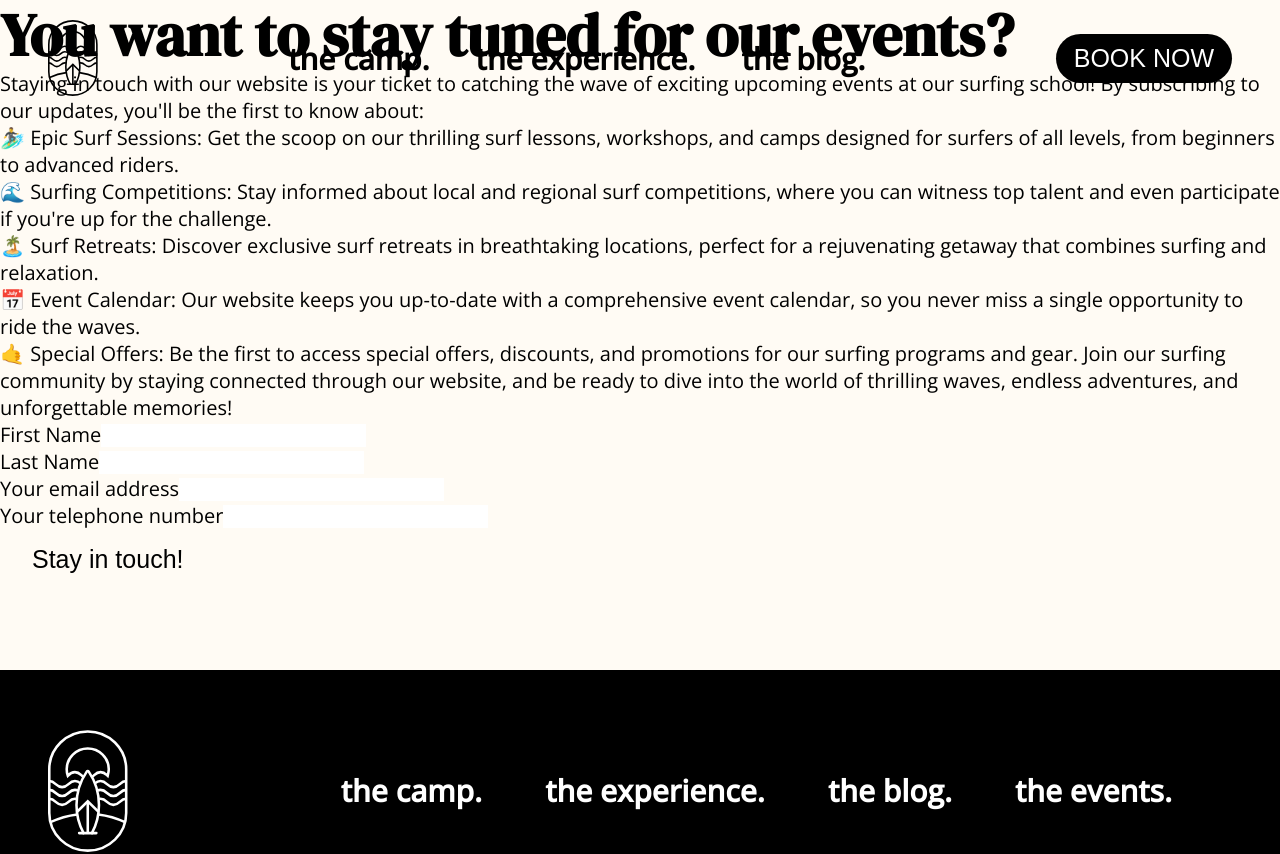
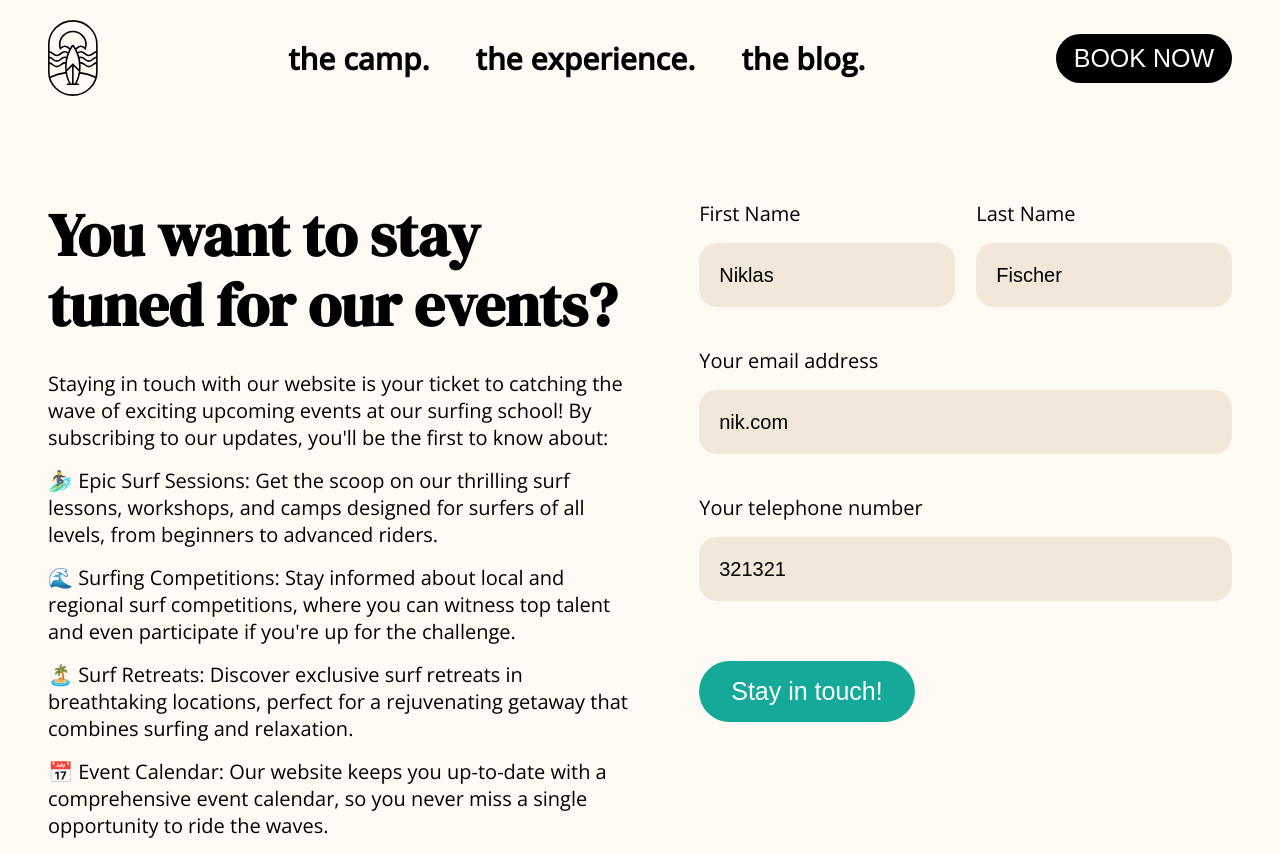
Before and after one commit to Nickfis/surfcamp, a Next.js app: page /events in a window 1280 px wide. Shown: the top 854 px of the page. Built offline with nearby package versions, Linux system fonts and the light colour scheme.

Commit message:
Signup Form component, styling & functionality

```diff
--- a/app/_components/Events/SignupForm.jsx
+++ b/app/_components/Events/SignupForm.jsx
@@ -1,12 +1,45 @@
 "use client";
 import { useState } from "react";
 import TextInput from "../TextInput";
+import axios from "axios";
+import { allDataFilledIn } from "@/utils/validation.utils";
 
 const SignupForm = ({ headline, infoText, buttonLabel }) => {
-  const [formData, setFormData] = useState({});
+  const [formData, setFormData] = useState({
+    firstName: "Niklas",
+    lastName: "Fischer",
+    email: "nik.com",
+    phone: "321321",
+  });
+  const [showConfirmation, setShowConfirmation] = useState(false);
+  const [errorMessage, setErrorMessage] = useState(false);
 
   const onChange = (e) => {
-    console.log("hi");
+    setFormData({ ...formData, [e.target.name]: e.target.value });
+  };
+
+  const onSubmit = async (e) => {
+    e.preventDefault();
+    const payload = {
+      data: { ...formData, isGeneralInterest: true },
+    };
+
+    if (allDataFilledIn(formData)) {
+      try {
+        const response = await axios.post(
+          `${process.env.NEXT_PUBLIC_STRAPI_URL}/api/participants`,
+          payload
+        );
+        console.log(response);
+        setShowConfirmation(true);
+      } catch (err) {
+        setErrorMessage(
+          err.response?.data?.error?.message || "Something went wrong"
+        );
+      }
+    } else {
+      setErrorMessage("Please fill out all fields.");
+    }
   };
 
   return (
@@ -15,7 +48,12 @@ const SignupForm = ({ headline, infoText, buttonLabel }) => {
         <h3 className="signup-form__headline">{headline}</h3>
         {infoText}
       </div>
-      <form className="signup-form__form">
+      {showConfirmation ? (
+        <div className="signup-form__form">
+          <h4>Thank you for signing up. We will get in touch soon!</h4>
+        </div>
+      ) : (
+        <form className="signup-form__form" onSubmit={onSubmit}>
           <div className="signup-form__name-container">
             <TextInput
               inputName="firstName"
@@ -42,10 +80,14 @@ const SignupForm = ({ headline, infoText, buttonLabel }) => {
             onChange={onChange}
             label="Your telephone number"
           />
-        <button className="btn btn--medium btn--teal">
+          {errorMessage && (
+            <p className="copy signup-form__error">{errorMessage}</p>
+          )}
+          <button className="btn btn--medium btn--turquoise" type="submit">
             {buttonLabel || "Stay in touch!"}
           </button>
         </form>
+      )}
     </section>
   );
 };
--- a/sass/components/_input.scss
+++ b/sass/components/_input.scss
@@ -7,4 +7,22 @@
     color: black;
     font-size: 2rem;
   }
+
+  &--beige {
+    height: 6.4rem;
+    border-radius: 1.8rem;
+    padding: 2rem;
+    background-color: $light-brown;
+  }
+
+  &__container {
+    & .input {
+      display: block;
+    }
+
+    & label {
+      display: block;
+      margin-bottom: 1.6rem;
+    }
+  }
 }
--- /dev/null
+++ b/sass/components/events/signup-form.scss
@@ -0,0 +1,46 @@
+.signup-form {
+  display: flex;
+  justify-content: space-between;
+
+  &__headline {
+    margin-bottom: 3rem;
+  }
+
+  &__info {
+    width: 49%;
+
+    & .copy:not(:last-of-type) {
+      margin-bottom: 1.6rem;
+    }
+  }
+
+  &__form {
+    width: 45%;
+
+    & .input {
+      width: 100%;
+    }
+
+    & .input__container {
+      margin-bottom: 4rem;
+    }
+
+    & .btn {
+      margin-top: 2rem;
+    }
+  }
+
+  &__name-container {
+    display: flex;
+    justify-content: space-between;
+
+    & .input__container {
+      width: 48%;
+    }
+  }
+
+  &__error {
+    color: rgb(120, 2, 2);
+    margin-top: 1.6rem;
+  }
+}
--- a/sass/main.scss
+++ b/sass/main.scss
@@ -18,4 +18,6 @@
 @import "components/blog/article-overview";
 @import "components/blog/article-components";
 
+@import "components/events/signup-form.scss";
+
 @import "pages/blog";
--- a/sass/pages/_blog.scss
+++ b/sass/pages/_blog.scss
@@ -1,4 +1,5 @@
-.blog-page {
+.blog-page,
+.events-page {
   padding: 20rem 4.8rem 12rem;
 }
 
--- /dev/null
+++ b/utils/validation.utils.js
@@ -0,0 +1,3 @@
+export function allDataFilledIn(formData) {
+  return Object.keys(formData).every((key) => formData[key].trim().length > 0);
+}
```
Lines whose indentation alone changed are shown as unchanged.
